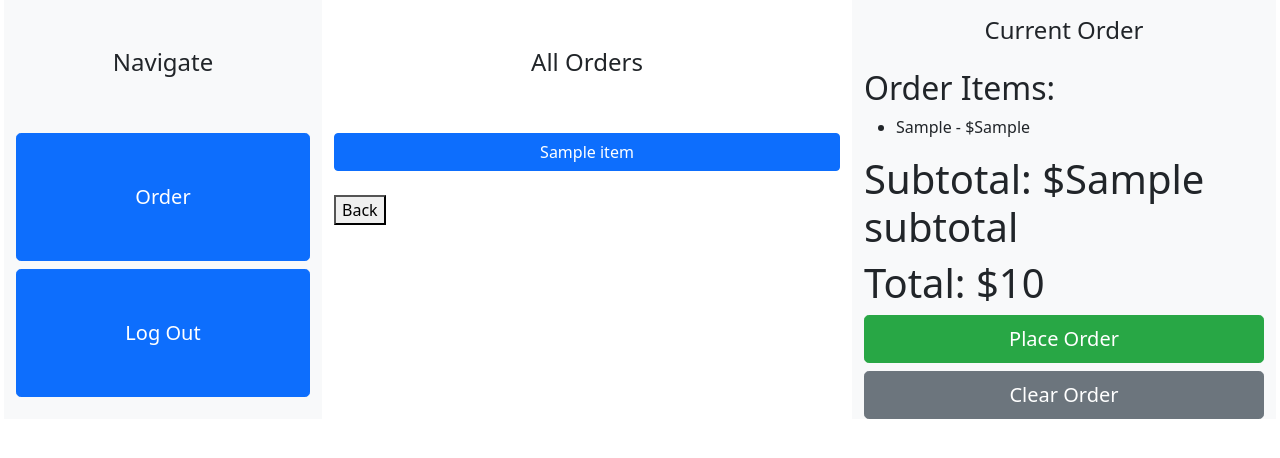
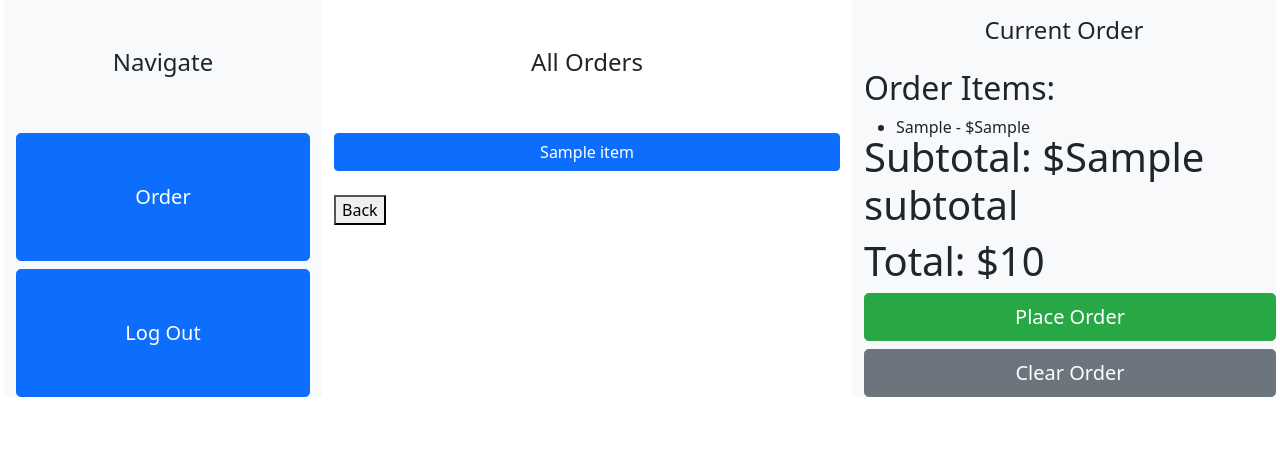
Before and after one commit to CSCE315-Spring23/CSCE315_Project3_11, a Django app: template Project3_11/templates/order_page.html in a window 1280 px wide. Shown: the part 76-534 px from the top of the page. Run offline with Django 3.2, Linux system fonts and the light colour scheme; the template is opened without the code that fills it: most values are stand-ins (such as "Sample title", 1, 10 or a date in 2020); some libraries are stand-ins or nearby versions.

Commit message:
Minor Visual Changes to Menu Items and Order Page

```diff
--- a/Project3_11/templates/excessReport.html
+++ b/Project3_11/templates/excessReport.html
@@ -13,7 +13,7 @@
         {# maybe has input #}
         <div class="text-center"><label class= "mx-3" for="startDate">Datetime Placed</label></div>
         <div class="text-center"><input type="datetime-local" id="datePlaced" name="datePlaced"></div>
-    <div class="text-center my-3"><button class="btn btn-primary" type="submit">Generate Excess Report</button></div>
+    <div class="text-center my-3"><button class="btn btn-secondary" type="submit">Generate Excess Report</button></div>
     </form>
     {% block excessReportContent %}
         <div class="row justify-content-center">
--- a/Project3_11/templates/order_page.html
+++ b/Project3_11/templates/order_page.html
@@ -7,6 +7,16 @@
       <title>Orders Screen</title>
       <!-- Bootstrap CSS -->
       <link rel="stylesheet" href="https://stackpath.bootstrapcdn.com/bootstrap/5.0.0-alpha1/css/bootstrap.min.css">
+        <style>
+            .my-col {
+              position: relative;
+            }
+
+            .fixed-buttons {
+              position: absolute;
+              bottom: 0;
+            }
+        </style>
     </head>
 
     <body>
@@ -22,7 +32,7 @@
                 {% if permissions is True %}
                     <a class="btn btn-primary btn-block btn-lg p-5" href="{% url 'editInventoryItems' %}" role="button">Inventory Items</a>
 
-                  <a class="btn btn-primary" href="{% url 'menu' %}" role="button">Menu Items</a>
+                  <a class="btn btn-primary btn-block btn-lg p-5" href="{% url 'edit_menu_items' %}" role="button">Menu Items</a>
                     <a class="btn btn-primary btn-block btn-lg p-5" href="{% url 'reports' %}" role="button">Reports</a>
                 {% endif %}
                 <a class="btn btn-primary btn-block btn-lg p-5" href="{% url 'logout' %}" role="button">Log Out</a>
@@ -71,7 +81,7 @@
                 </form>
           </div>
     {#        Orders Table#}
-            <div class="col-md-4 bg-light">
+            <div class="col-md-4 bg-light my-col">
                 <h4 class="text-center py-3">Current Order</h4>
                 {% if order.CustomizedItems %}
                     <h2>Order Items:</h2>
@@ -81,12 +91,14 @@
                     {% endfor %}
                     </ul>
                 {% endif %}
-                <h1>Subtotal: ${{ order.Subtotal }}</h1>
-                <h1>Total: ${{ order.Total }}</h1>
                 <form method="post">
                     {% csrf_token %}
-                    <button class="btn btn-success btn-block btn-lg " type="submit" name="button_clicked" value="place_order" role="button">Place Order</button>
-                    <button class="btn btn-secondary btn-block btn-lg " type="submit" name="button_clicked" value="clear_order">Clear Order</button>
+                    <div class="fixed-buttons">
+                        <h1>Subtotal: ${{ order.Subtotal }}</h1>
+                        <h1>Total: ${{ order.Total }}</h1>
+                        <button class="btn btn-block btn-xxl btn-success btn-lg px-5" type="submit" name="button_clicked" value="place_order" role="button">Place Order</button>
+                        <button class="btn btn-block btn-xxl btn-secondary btn-lg px-5" type="submit" name="button_clicked" value="clear_order">Clear Order</button>
+                    </div>
                 </form>
           </div>
         </div>
--- a/Project3_11/templates/restockReport.html
+++ b/Project3_11/templates/restockReport.html
@@ -13,7 +13,7 @@
         {# maybe has input #}
         <div class="text-center"><label class= "mx-3" for="startDate">Threshold</label></div>
         <div class="text-center"><input type="number" value=0 iid="threshold" name="threshold"></div>
-    <div class="text-center my-3"><button class="btn btn-primary" type="submit">Generate Restock Report</button></div>
+    <div class="text-center my-3"><button class="btn btn-secondary" type="submit">Generate Restock Report</button></div>
     </form>
     {% block restockReportContent %}
         <div class="row justify-content-center">
--- a/Project3_11/templates/salesReport.html
+++ b/Project3_11/templates/salesReport.html
@@ -16,7 +16,7 @@
         <div class="text-center"><label class= "mx-3" for="startDate">Start DateTime</label><input type="datetime-local" id="startDate" name="startDate"></div>
 
         <div class="text-center my-3"><label class= "mx-3" for="endDate">&nbspEnd DateTime</label><input type="datetime-local" id="endDate" name="endDate"></div>
-    <div class="text-center my-3"><button class="btn btn-primary" type="submit">Generate Sales Report</button></div>
+    <div class="text-center my-3"><button class="btn btn-secondary" type="submit">Generate Sales Report</button></div>
     </form>
     {% block salesReportContent %}
         <div class="text-center"><label>Total: ${{ salesReportData }}</label></div>
--- a/Project3_11/templates/whatSalesTogetherReport.html
+++ b/Project3_11/templates/whatSalesTogetherReport.html
@@ -16,7 +16,7 @@
         <div class="text-center"><label class= "mx-3" for="startDate">Start DateTime</label><input type="datetime-local" id="startDate" name="startDate"></div>
 
         <div class="text-center my-3"><label class= "mx-3" for="endDate">&nbspEnd DateTime</label><input type="datetime-local" id="endDate" name="endDate"></div>
-    <div class="text-center my-3"><button class="btn btn-primary" type="submit">Generate What Sales Together Report</button></div>
+    <div class="text-center my-3"><button class="btn btn-secondary" type="submit">Generate What Sales Together Report</button></div>
     </form>
     {% block whatSalesTogetherReportContent %}
         <div class="row justify-content-center">
--- a/Project3_11/templates/xReport.html
+++ b/Project3_11/templates/xReport.html
@@ -11,7 +11,7 @@
   <p class = "text-center">Click the button to generate an X Report.</p>
     <form method="POST" action="{% url 'xReportGeneration' %}">
         {% csrf_token %}
-        <div class="text-center my-3"><button type="submit">Generate X Report</button></div>
+        <div class="text-center my-3"><button class="btn btn-secondary" type="submit">Generate X Report</button></div>
     </form>
     {% block xReportContent %}
         <div class="text-center"><label>Total: ${{ xReportData }}</label></div>
--- a/Project3_11/templates/zReport.html
+++ b/Project3_11/templates/zReport.html
@@ -11,7 +11,7 @@
   <p class = "text-center">Click the button to generate an Z Report.</p>
     <form method="POST" action="{% url 'zReportGeneration' %}">
         {% csrf_token %}
-        <div class="text-center my-3"><button type="submit">Generate Z Report</button></div>
+        <div class="text-center my-3"><button class="btn btn-secondary" type="submit">Generate Z Report</button></div>
     </form>
     {% block zReportContent %}
         <div class="text-center"><label>Total: ${{ zReportData }}</label></div>
```
